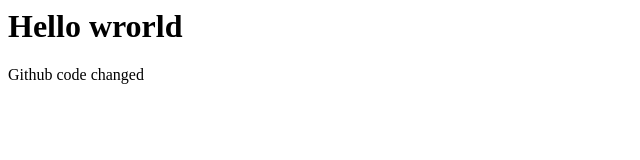
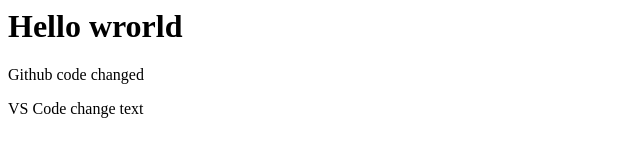
Before and after one commit to Anton-Petrovskyi/test, a plain HTML site: page index.html in a window 1280 px wide. Shown: the whole page, without its empty margins (0-640 px from the left). Drawn offline with Linux system fonts and the light colour scheme.

Commit message:
commit changes

```diff
--- a/index.html
+++ b/index.html
@@ -1,2 +1,3 @@
 <h1>Hello wrorld</h1>
 <p>Github code changed</p>
+<p>VS Code change text</p>
```
